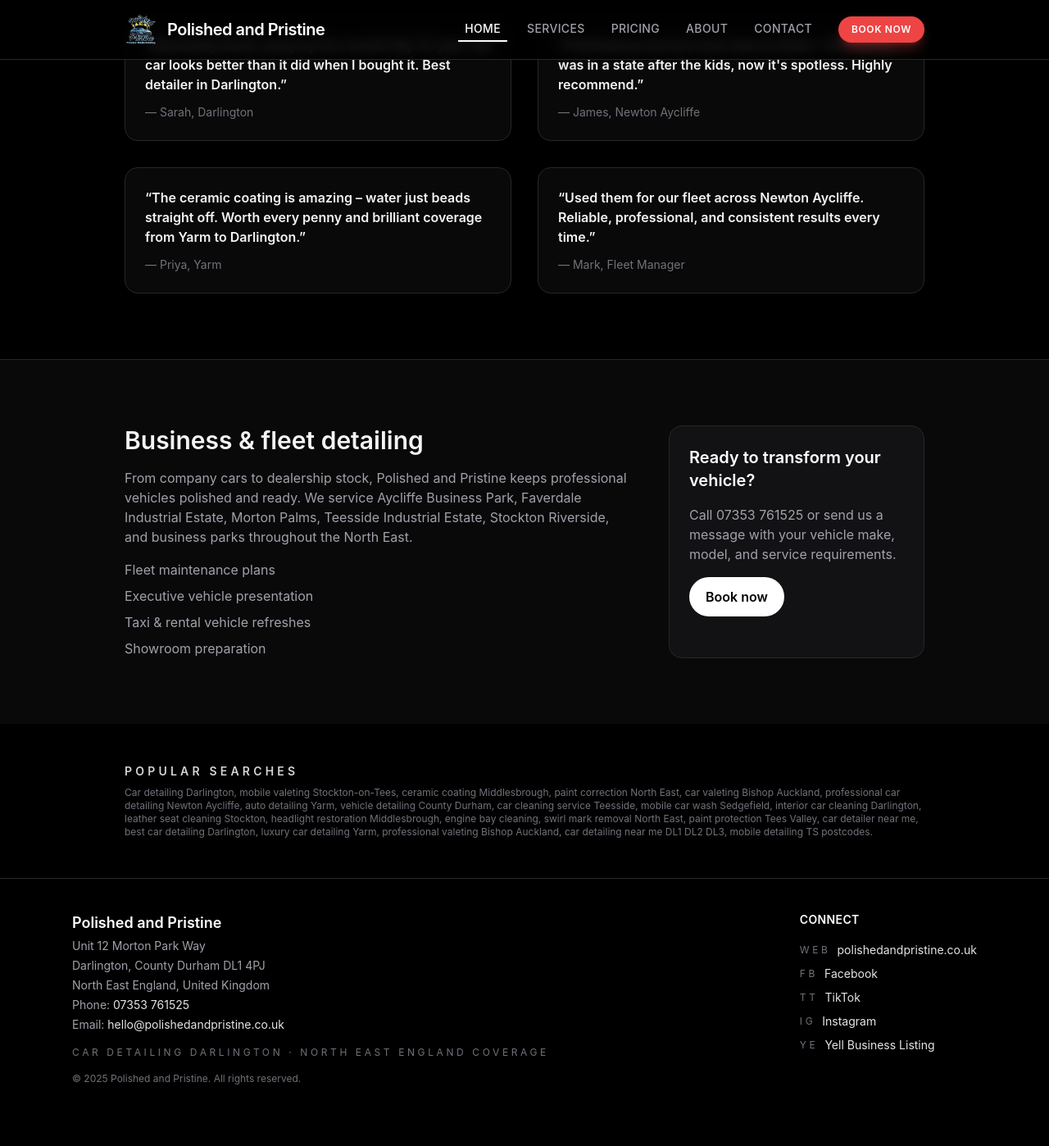
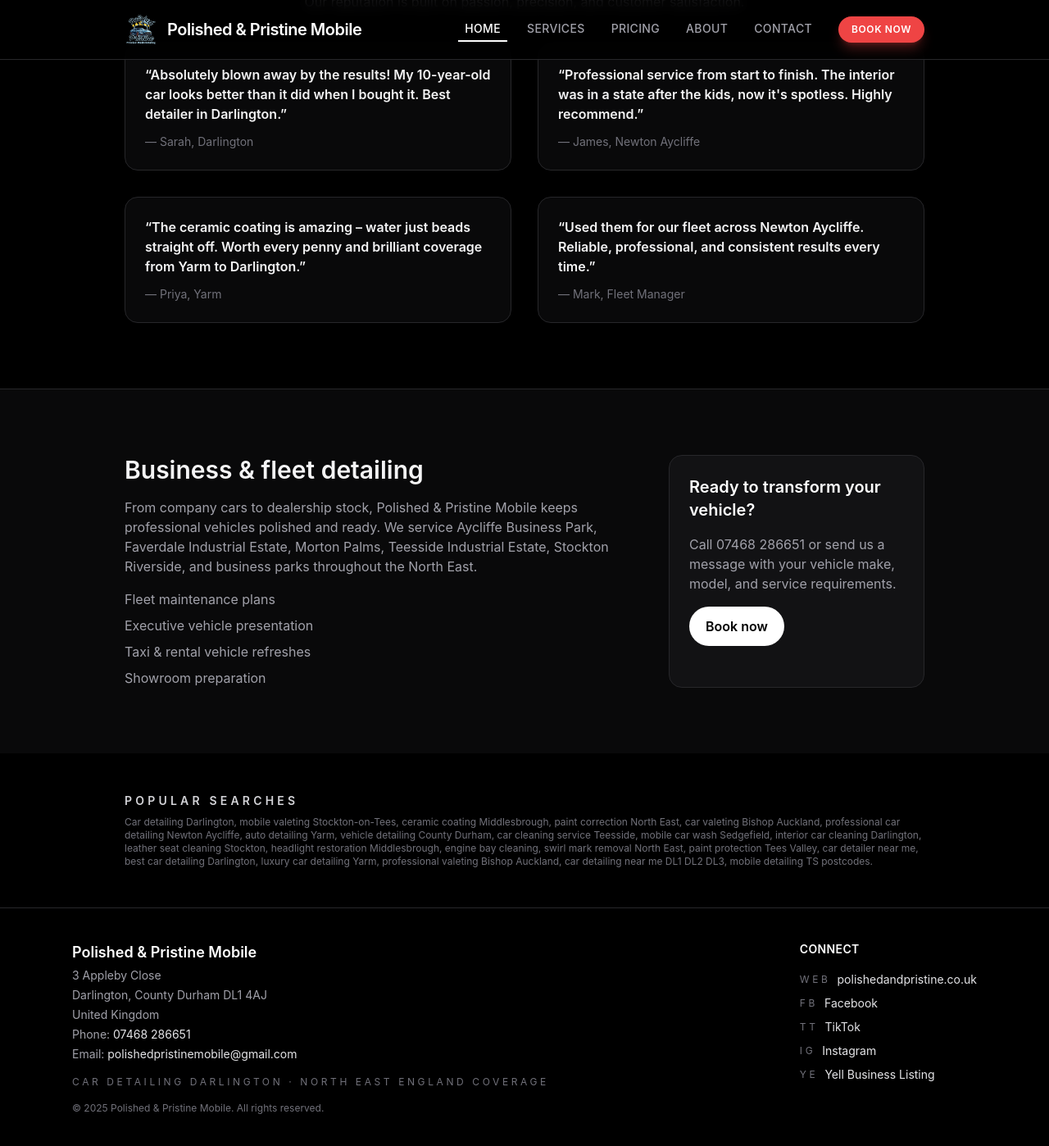
Before and after one commit to xboxlivejohns/.github.io, a Jekyll site: the page built from index.html, in a window 1280 px wide and 1400 px high, scrolled down 7588 px. Shown: the whole window at 82% size. Built offline with Jekyll 4.4.1, drawn with Linux system fonts in a browser that asks for light colours; nearby versions of some CDN libraries; before the commit the page ends 8952 px from its top, so only the background shows below that; some of the changed text lies outside the part shown.

Commit message:
Update contact details for Polished & Pristine Mobile

```diff
--- a/_config.yml
+++ b/_config.yml
@@ -1,4 +1,4 @@
-name: Polished and Pristine
+name: "Polished & Pristine Mobile"
 markdown: kramdown
 theme: null
 url: https://polishedandpristine.co.uk
--- a/_includes/footer.html
+++ b/_includes/footer.html
@@ -3,11 +3,11 @@
     <div class="space-y-4">
       <address class="not-italic space-y-1 text-zinc-400">
         <span class="block text-lg font-semibold text-white">{{ site.name }}</span>
-        <span class="block">Unit 12 Morton Park Way</span>
-        <span class="block">Darlington, County Durham DL1 4PJ</span>
-        <span class="block">North East England, United Kingdom</span>
-        <span class="block">Phone: <a href="tel:+447353761525" class="text-zinc-200 transition hover:text-white">07353 761525</a></span>
-        <span class="block">Email: <a href="mailto:hello@polishedandpristine.co.uk" class="text-zinc-200 transition hover:text-white">hello@polishedandpristine.co.uk</a></span>
+        <span class="block">3 Appleby Close</span>
+        <span class="block">Darlington, County Durham DL1 4AJ</span>
+        <span class="block">United Kingdom</span>
+        <span class="block">Phone: <a href="tel:+447468286651" class="text-zinc-200 transition hover:text-white">07468 286651</a></span>
+        <span class="block">Email: <a href="mailto:polishedpristinemobile@gmail.com" class="text-zinc-200 transition hover:text-white">polishedpristinemobile@gmail.com</a></span>
       </address>
       <p class="text-zinc-500 uppercase tracking-[0.3em] text-xs">Car detailing Darlington &middot; North East England coverage</p>
       <p class="text-xs text-zinc-500">&copy; {{ site.time | date: '%Y' }} {{ site.name }}. All rights reserved.</p>
--- a/index.html
+++ b/index.html
@@ -1,7 +1,7 @@
 ---
 layout: default
 title: Home
-meta_title: Darlington Car Detailing North East England | Polished and Pristine
+meta_title: Darlington Car Detailing North East England | Polished &amp; Pristine Mobile
 meta_description: Mobile car detailing in Darlington delivering paint correction, ceramic coatings, and interior rejuvenation across North East England.
 og_type: website
 og_image: /images/ceramic-shine-blue-bmw.jpg
@@ -241,7 +241,7 @@
       <li class="bg-zinc-900/60 border border-zinc-800 rounded-xl p-6 space-y-3">
         <span class="text-sm uppercase tracking-[0.3em] text-zinc-500">Step 1</span>
         <h3 class="text-xl font-semibold">Get in touch</h3>
-        <p class="text-zinc-400">Call or message 07353 761525 with your vehicle details and preferred service.</p>
+        <p class="text-zinc-400">Call or message 07468 286651 with your vehicle details and preferred service.</p>
       </li>
       <li class="bg-zinc-900/60 border border-zinc-800 rounded-xl p-6 space-y-3">
         <span class="text-sm uppercase tracking-[0.3em] text-zinc-500">Step 2</span>
@@ -302,7 +302,7 @@
       </div>
       <div class="bg-zinc-900/60 border border-zinc-800 rounded-2xl p-6 space-y-4">
         <h3 class="text-xl font-semibold text-white">Ready to transform your vehicle?</h3>
-        <p class="text-zinc-400">Call 07353 761525 or send us a message with your vehicle make, model, and service requirements.</p>
+        <p class="text-zinc-400">Call 07468 286651 or send us a message with your vehicle make, model, and service requirements.</p>
         <a href="{{ '/contact.html' | relative_url }}" class="inline-flex items-center justify-center rounded-full bg-white px-5 py-3 font-semibold text-black transition hover:bg-zinc-200">Book now</a>
       </div>
     </div>
@@ -318,19 +318,19 @@
 {
   "@context": "https://schema.org",
   "@type": "LocalBusiness",
-  "name": "Polished and Pristine",
+  "name": "Polished & Pristine Mobile",
   "url": "https://polishedandpristine.co.uk",
   "image": "https://polishedandpristine.co.uk/images/logo.png",
-  "telephone": "+44 7353 761525",
-  "email": "hello@polishedandpristine.co.uk",
+  "telephone": "+44 7468 286651",
+  "email": "polishedpristinemobile@gmail.com",
   "priceRange": "££",
   "description": "Mobile car detailing, paint correction, and ceramic coatings for Darlington and the wider North East of England.",
   "address": {
     "@type": "PostalAddress",
-    "streetAddress": "Unit 12 Morton Park Way",
+    "streetAddress": "3 Appleby Close",
     "addressLocality": "Darlington",
     "addressRegion": "County Durham",
-    "postalCode": "DL1 4PJ",
+    "postalCode": "DL1 4AJ",
     "addressCountry": "GB"
   },
   "areaServed": {
--- a/pricing.html
+++ b/pricing.html
@@ -1,7 +1,7 @@
 ---
 layout: default
 title: Pricing
-meta_title: Car Detailing Pricing | Darlington & North East England | Polished and Pristine
+meta_title: Car Detailing Pricing | Darlington & North East England | Polished &amp; Pristine Mobile
 meta_description: Transparent car detailing prices for Darlington and North East England including maintenance details, machine polishing, and ceramic coating upgrades.
 og_type: article
 og_image: /images/ceramic-black-paint.jpg
```
Also changed, not shown: about.html (+6 -6 lines), contact.html (+7 -7 lines), manifest.json.
